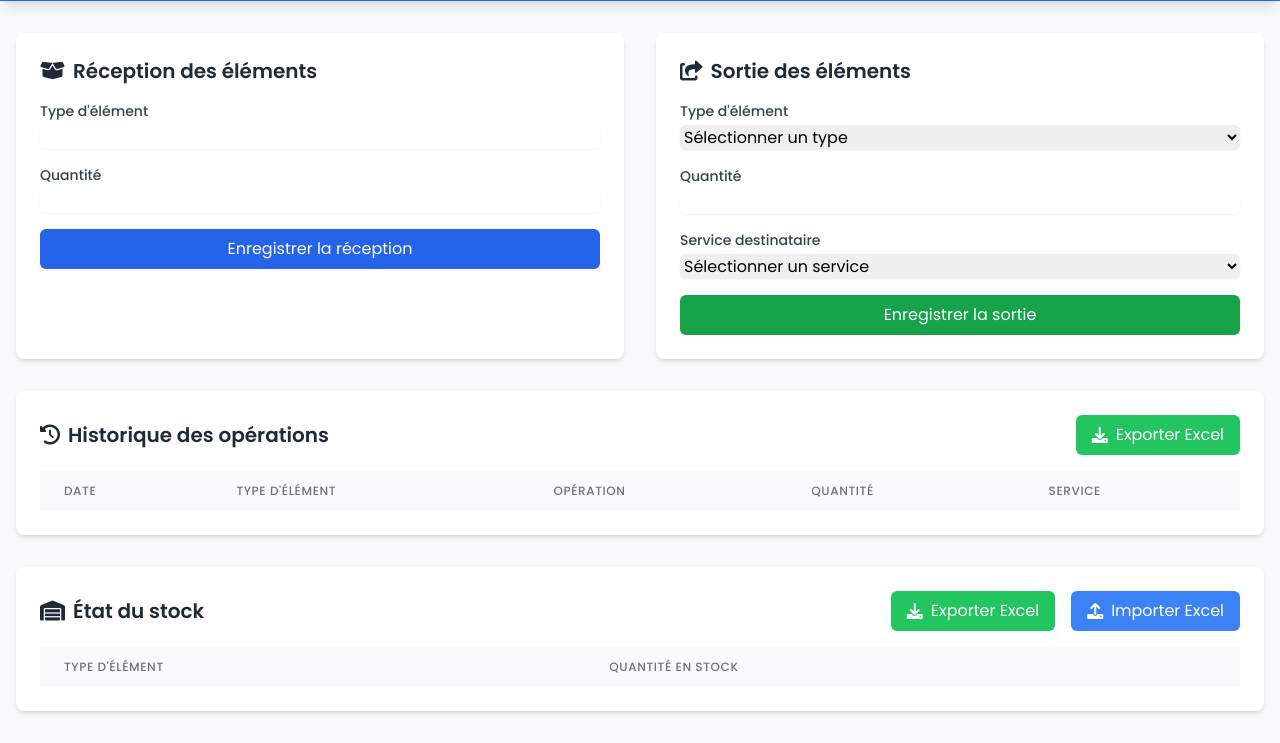
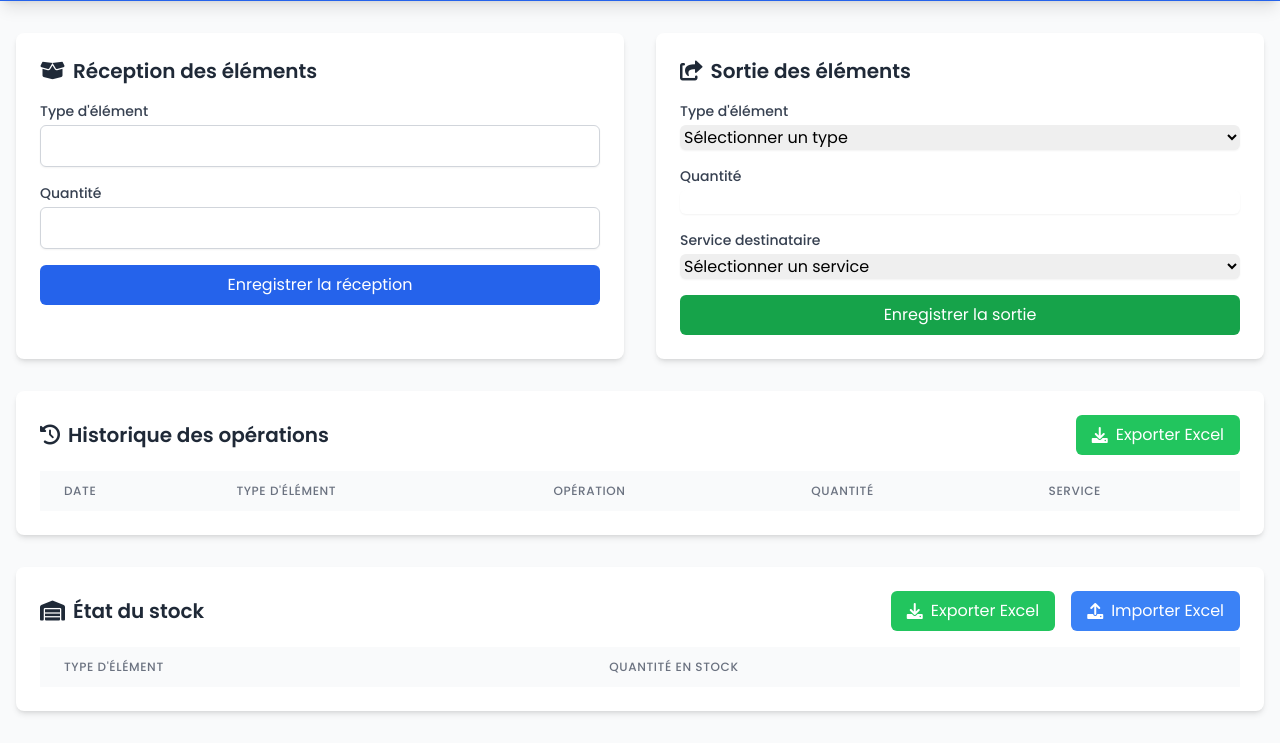
Before and after one commit to WailBounite123/blackboxai-1741301418707, a plain HTML site: page dashboard.html in a window 1280 px wide. Shown: the part 87-830 px from the top of the page. Drawn offline with nearby package versions, Linux system fonts and the light colour scheme; sample sign-in values are in the browser's storage; a script that the page names is missing.

Commit message:
Add dashboard.html 1741367110117

```diff
--- a/dashboard.html
+++ b/dashboard.html
@@ -37,7 +37,7 @@
                         <div>
                             <label for="type-reception" class="block text-sm font-medium text-gray-700">Type d'élément</label>
                             <input type="text" id="type-reception" required list="item-types-list"
-                                class="mt-1 block w-full rounded-md border-gray-300 shadow-sm focus:border-blue-500 focus:ring-blue-500">
+                                class="mt-1 block w-full rounded-md border border-gray-300 shadow-sm focus:border-blue-500 focus:ring-blue-500 px-3 py-2">
                             <datalist id="item-types-list">
                                 <!-- Options will be populated dynamically -->
                             </datalist>
@@ -45,7 +45,7 @@
                         <div>
                             <label for="quantity-reception" class="block text-sm font-medium text-gray-700">Quantité</label>
                             <input type="number" id="quantity-reception" required min="1"
-                                class="mt-1 block w-full rounded-md border-gray-300 shadow-sm focus:border-blue-500 focus:ring-blue-500">
+                                class="mt-1 block w-full rounded-md border border-gray-300 shadow-sm focus:border-blue-500 focus:ring-blue-500 px-3 py-2">
                         </div>
                         <button type="submit"
                             class="w-full bg-blue-600 text-white py-2 px-4 rounded-md hover:bg-blue-700 focus:outline-none focus:ring-2 focus:ring-blue-500 focus:ring-offset-2">
```
